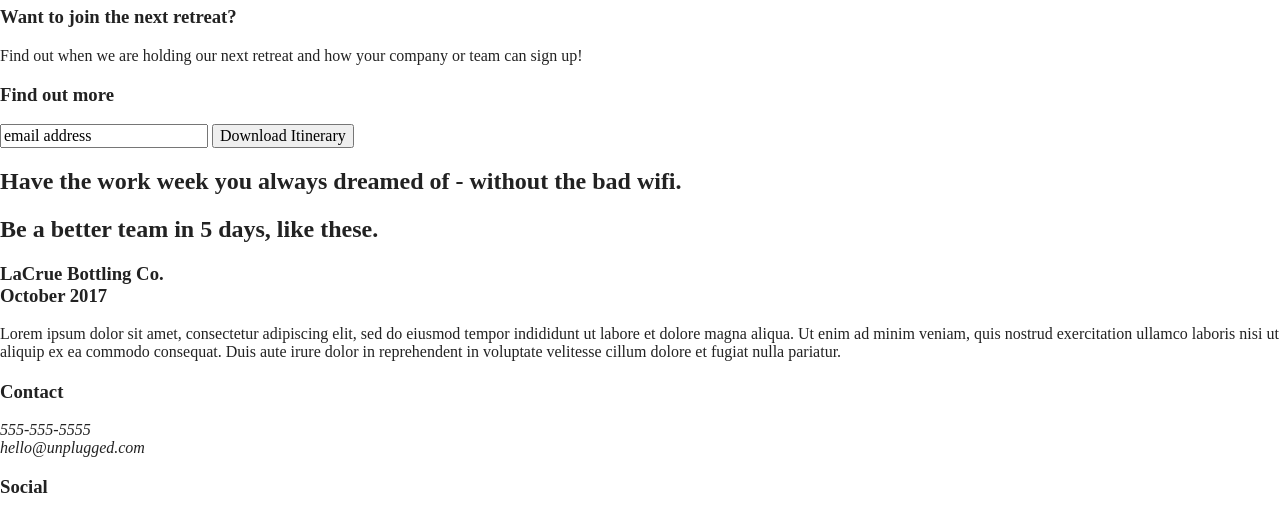
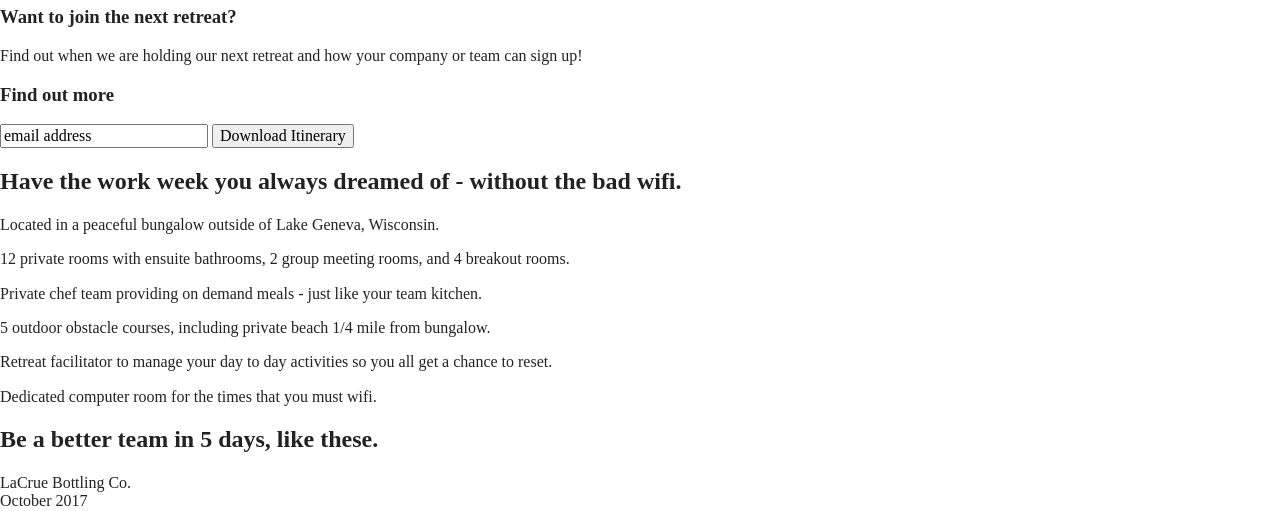
Before and after one commit to Indra-M/unplugged_project, a website built with Parcel: page 206-unplugged/index.html in a window 1280 px wide. Shown: the part 250-761 px from the top of the page. Built offline with nearby package versions, Linux system fonts and the light colour scheme; files whose address does not match are found by name.

Commit message:
Added classes and additional content to index.html

```diff
--- a/206-unplugged/index.html
+++ b/206-unplugged/index.html
@@ -56,18 +56,45 @@
                 </div>
             </div>
         </aside>
-        <section class="content-wrapper">
-            <div class="info">
+        <section class="features">
+            <div class="content-wrapper">
                 <h2>Have the work week you always dreamed of - without the bad wifi.</h2>
-
+                <article>
+                    <p class="tent-icon"> </p>
+                    <p class="tent-item-description"> Located in a peaceful bungalow outside of Lake Geneva, Wisconsin. </p>
+                </article>
+                <article>
+                    <p class="bed-icon"> </p>
+                    <p class="bed-item-description"> 12 private rooms with ensuite bathrooms, 2 group meeting rooms, and 4 breakout rooms. </p>
+                </article>
+                <article>
+                    <p class="chef-icon"> </p>
+                    <p class="chef-item-description"> Private chef team providing on demand meals - just like your team kitchen.
+                    </p>
+                </article>
+                <article>
+                    <p class="footprints-icon"> </p>
+                    <p class="footprints-item-description"> 5 outdoor obstacle courses, including private beach 1/4 mile from bungalow. </p>
+                </article>
+                <article>
+                    <p class="happyface-icon"> </p>
+                    <p class="happyface-item-description"> Retreat facilitator to manage your day to day activities so you all get a chance to reset. </p>
+                </article>
+                <article>
+                    <p class="wifi-icon"> </p>
+                    <p class="wifi-item-description"> Dedicated computer room for the times that you must wifi. </p>
+                </article>
             </div>
         </section>
-        <section class="content-wrapper">
-            <div class="previous-retreats">
+        <section class="reviews">
+            <div class="content-wrapper">
                 <h2>Be a better team in 5 days, like these.</h2>
-                <h3>LaCrue Bottling Co. <br> October 2017</h3>
-                <p>Lorem ipsum dolor sit amet, consectetur adipiscing elit, sed do eiusmod tempor indididunt ut labore et dolore magna aliqua. Ut enim ad minim veniam, quis nostrud exercitation ullamco laboris nisi ut aliquip ex ea commodo consequat. Duis
-                    aute irure dolor in reprehendent in voluptate velitesse cillum dolore et fugiat nulla pariatur.</p>
+                <article>
+                    <p class="omar-image"> </p>
+                    <p class="lacrue-title">LaCrue Bottling Co. <br> October 2017</p>
+                    <p class="customer-description">Lorem ipsum dolor sit amet, consectetur adipiscing elit, sed do eiusmod tempor indididunt ut labore et dolore magna aliqua. Ut enim ad minim veniam, quis nostrud exercitation ullamco laboris nisi ut aliquip ex ea commodo consequat.
+                        Duis aute irure dolor in reprehendent in voluptate velitesse cillum dolore et fugiat nulla pariatur.</p>
+                </article>
             </div>
         </section>
     </main>
```
